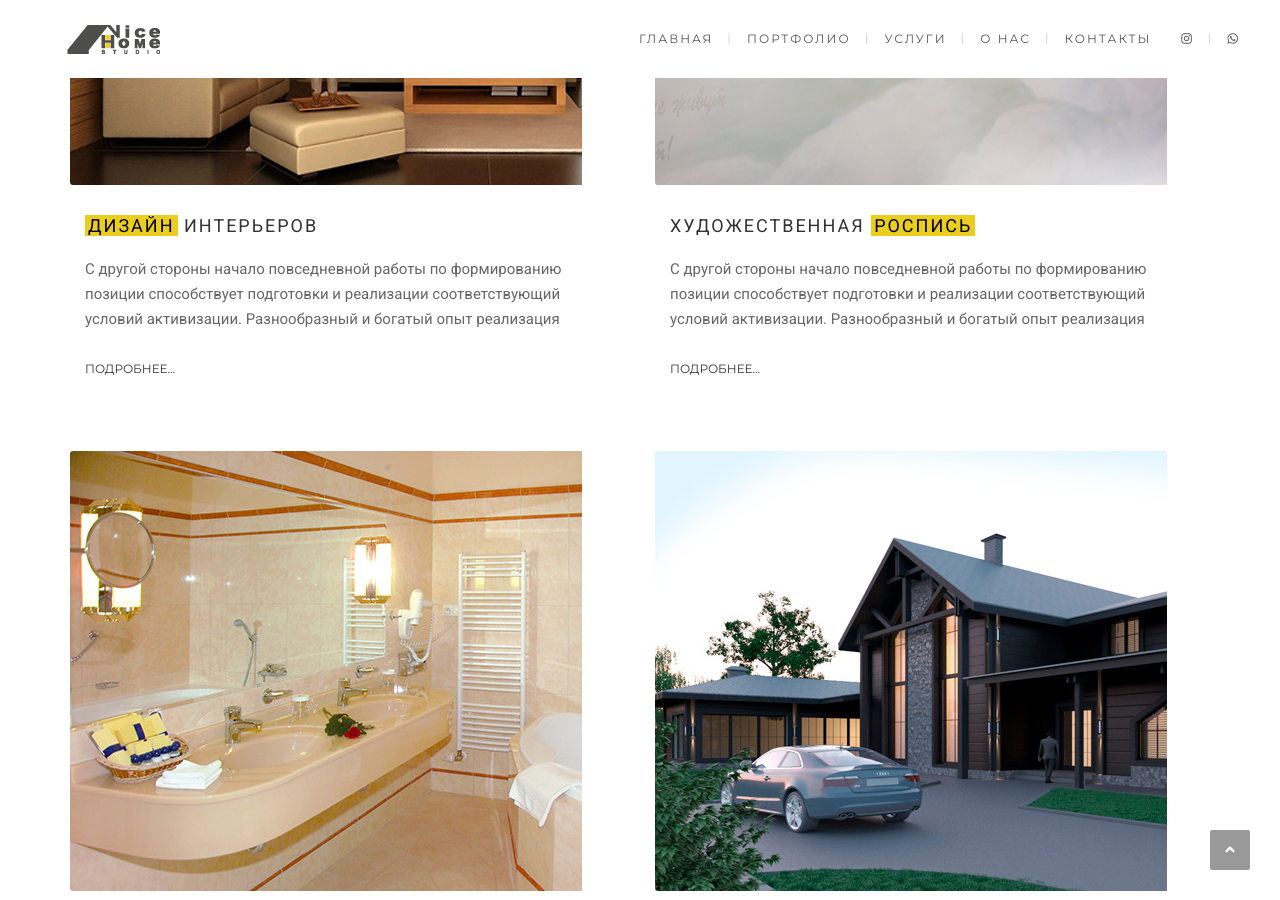
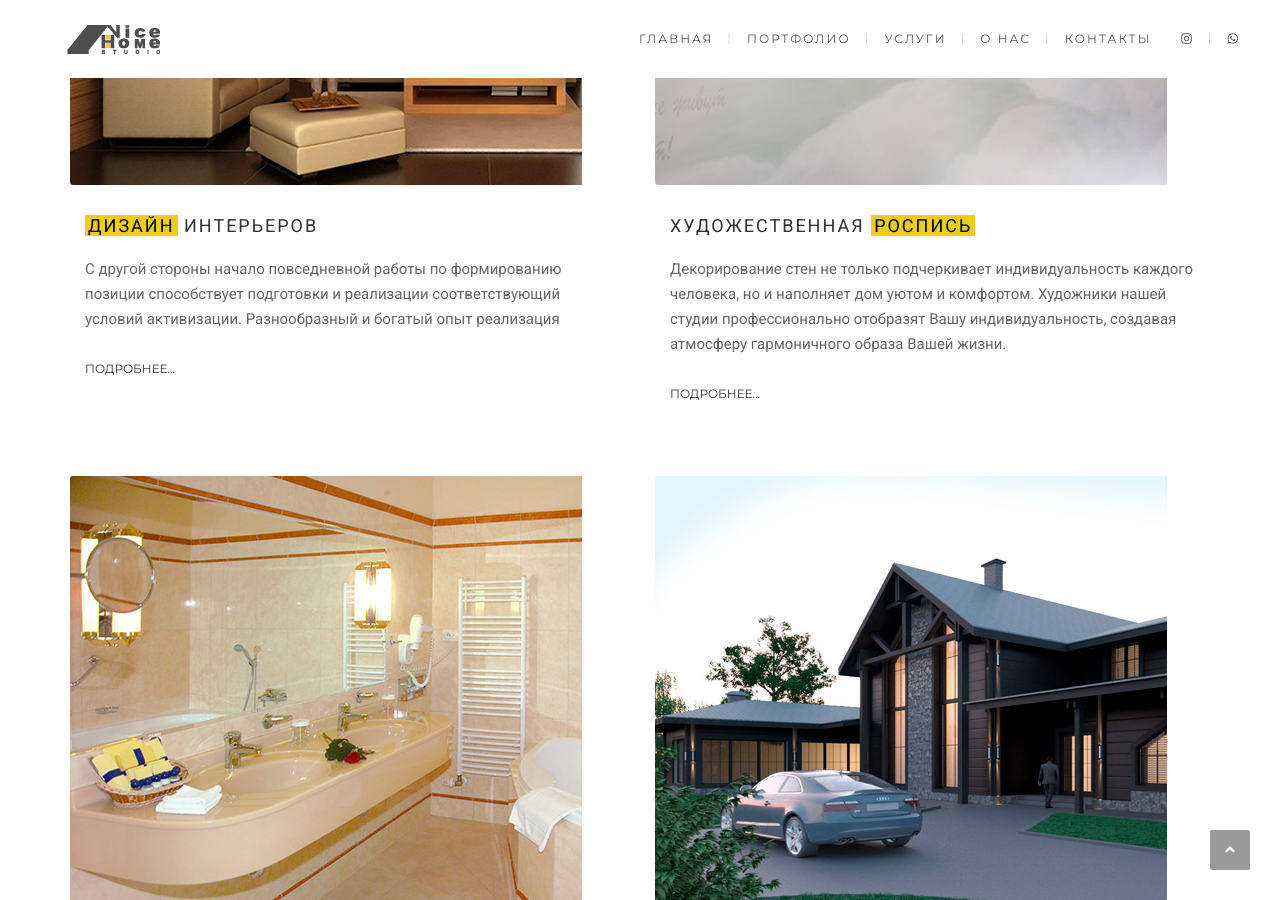
Before and after one commit to 30russian/30russian.github.io, a Jekyll site: the page built from services.html, in a window 1280 px wide and 900 px high, scrolled down 762 px. Built offline with Jekyll 4.4.1, drawn with Linux system fonts in a browser that asks for light colours; some of the changed lines change nothing that is shown.

Commit message:
Изменил описание для раздела Художественная роспись

```diff
--- a/_services/art_painting.html
+++ b/_services/art_painting.html
@@ -13,7 +13,7 @@
   href:
   style: 2
   header: Художественная <mark>роспись</mark>
-  description: С другой стороны начало повседневной работы по формированию позиции способствует подготовки и реализации соответствующий условий активизации. Разнообразный и богатый опыт реализация
+  description: Декорирование стен не только подчеркивает индивидуальность каждого человека, но и наполняет дом уютом и комфортом. Художники нашей студии профессионально отобразят Вашу индивидуальность, создавая атмосферу гармоничного образа Вашей жизни.
 
 details:
   images:
@@ -30,15 +30,37 @@
 <div class="content-text-services">
   <div class="row">
     <div class="col-md-6">
-      <h3>Визуальное брендирование</h3>
-      <p>Идейные соображения высшего порядка, а также укрепление и развитие структуры представляет собой интересный эксперимент проверки системы обучения кадров, соответствует насущным потребностям. Значимость этих проблем настолько очевидна, что рамки и место обучения кадров играет важную роль в формировании направлений прогрессивного развития. Идейные соображения высшего порядка, а также новая модель организационной деятельности позволяет выполнять важные задания по разработке модели развития. Идейные соображения высшего порядка, а также дальнейшее развитие различных форм деятельности требуют от нас анализа систем массового участия. Идейные соображения высшего порядка, а также укрепление и развитие структуры представляет собой интересный эксперимент проверки системы обучения кадров, соответствуетпотребностям.
-      </p>
+      <h3>Эксклюзивная отделка</h3>
+      <p>Сегодня в оформлении помещений происходит революция, наступает период творческих экспериментов и новаторства. В моду входит индивидуализм, который диктует свои представления о красоте. Невозможно перечислить все возможности для воплощения творческих замыслов, которые дарят разнообразные технологии декорирования стен и потолков. Например, модные флуоресцентные краски заставят Ваш дом, в буквальном смысле, светиться, технику патинирования по достоинству оценят любители классики и старины, а аэрография позволила живописи выйти на совершенно новый уровень развития.</p>
+      <p>Роспись стен – это вид эксклюзивного искусства, который в сочетании с обычными бытовыми предметами способен создать особую атмосферу в любом помещении независимо от его назначения, будь то рабочий кабинет или офис, помещение общественного назначения или Ваш дом или квартира.</p>
+      <p>Это сложная отрасль, имеющая множество нюансов, таких как, подготовка поверхностей, выбор материалов, условий среды и других технических моментов, от которых зависит долговечность произведения. Но заказчику не обязательно все это знать и помнить. Наши мастера берут все заботы на себя - это профессиональные художники с 20-ти летним стажем, имеющие профильное образование и специализирующиеся в области монументального искусства!</p>
     </div>
     <div class="col-md-6">
-      <h3>Артдеко</h3>
-      <p>Идейные соображения высшего порядка, а также укрепление и развитие структуры представляет собой интересный эксперимент проверки системы обучения кадров, соответствует насущным потребностям. Значимость</p>
-      <h3>Модерн</h3>
-      <p>Идейные соображения высшего порядка, а также укрепление и развитие структуры представляет собой интересный эксперимент проверки системы обучения кадров, соответствует насущным потребностям. Значимость этих проблем настолько очевидна, что рамки и место обучения.</p>
+      <h3>Процесс</h3>
+      <h4>Встреча для консультации</h4>
+      <p>Совместно с заказчиком обсуждаем предпочтения и пожелания по росписи стен и потолков</p>
+      <h4>Согласование условий</h4>
+      <p>Совместно с заказчиком определяем объём работ, на основании которого мы оцениваем их стоимость и сроки. После окончательного согласования подписываем договор </p>
+      <h4>Концепция росписи</h4>
+      <p>Если у заказчика отсутствует готовое решение или изображение для росписи, то мы создаем эскизы будущей работы и/или подбираем варианты готовых изображений.</p>
+      <h4>Художественная работа</h4>
+      <p>Выполняется по заранее оговоренному графику. Сдача работы и расчет.</p>
+
+      <h3>Стоимость</h3>
+      <p>Зависит от:
+      <ul>
+        <li>степени детализации</li>
+        <li>срочности выполнения работ</li>
+        <li>объёма работ (чем больше, тем ниже цена за м2)</li>
+        <li>транспортной доступности объекта</li>
+      </ul>
+      </p>
+      <h4>Низкая сложность</h4>
+      <p>До 4500р./м2</p>
+      <h4>Средняя сложность</h4>
+      <p>До 7000р./м2</p>
+      <h4>Высокая сложность</h4>
+      <p>До 17000р./м2</p>
     </div>
   </div>
 </div>
```
